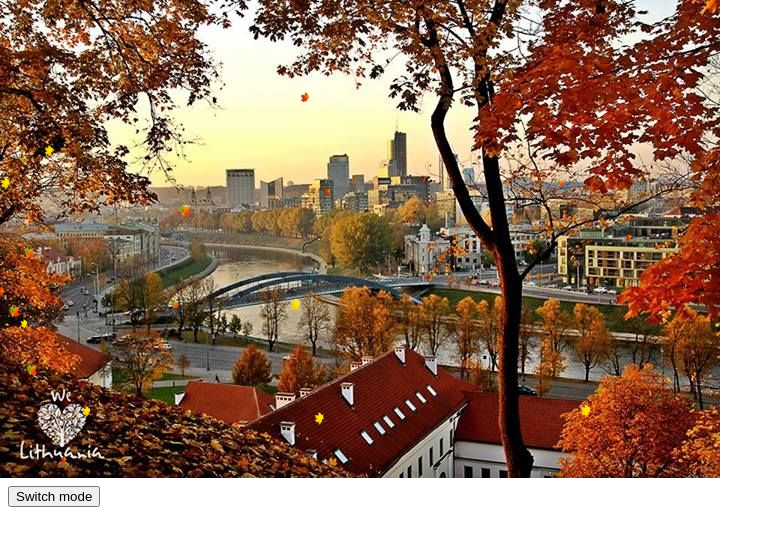
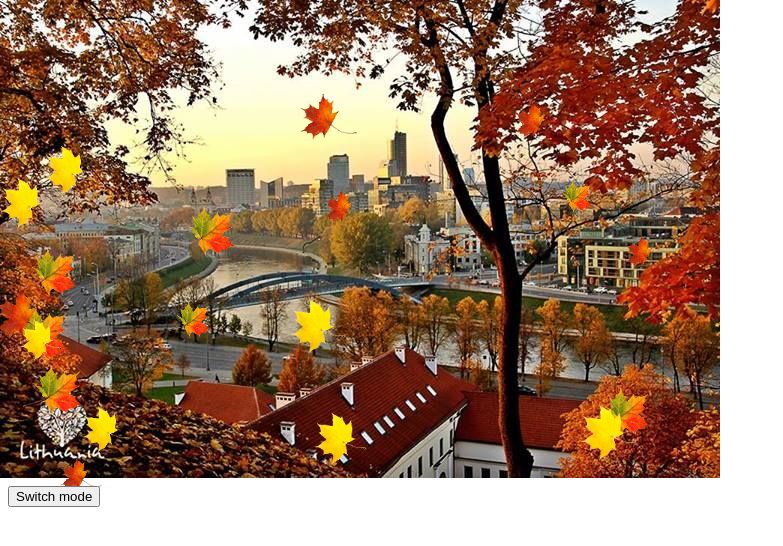
Before and after one commit to meska-lt/KGAT-LD3, a plain HTML site: page index.html in a window 1280 px wide. Both pictures are taken after a click on the button "Switch mode". Shown: the whole page, without its empty margins (0-783 px from the left). Drawn offline with Linux system fonts and the light colour scheme.

Commit message:
1. Images moved to "images" subdir; 2. Leaf falling is conditional now; 3. Updated image URLs.

```diff
--- a/rain-overlay.js
+++ b/rain-overlay.js
@@ -1,4 +1,5 @@
 var background_layer = document.createElement("div");
+var leavesEnabled = false;
 
 (function() {
 	var t = (function() {
@@ -71,7 +72,7 @@ var background_layer = document.createElement("div");
 			}
 			for (i = 0; i < u; i++) {
 				n[i] = new Image();
-				n[i].src = drop_name + ".png"
+				n[i].src = "images/" + drop_name + ".png"
 			}
 			m.action();
 			x = setInterval(m.action, d)
@@ -201,10 +202,12 @@ var background_layer = document.createElement("div");
 			switch(mode) {
 				case 0:
 					m.clearView();
+					leavesEnabled = true;
 					september_21();
 					mode = 1;
 					break;
 				case 1:
+					leavesEnabled = false;
 					m.clearView();
 					m.init();
 					mode = 0;
@@ -319,7 +322,7 @@ function start_leaf(whyp) {
   size=start_fall(starty, whyp);
   f=document.createElement("img");
   f.src=leaf_image[starty%leaf_image.length];
-  f.width=size/4;
+  f.width=size;
   f.style.height="auto";
   f.style.position="absolute";
   f.style.zIndex=1000+starty;
@@ -362,6 +365,10 @@ function set_width() {
 }
 
 function autumn_leaves() {
+	if (!leavesEnabled) {
+		return;
+	}
+
   var i;
   var c=0;
   for (i=0; i<starty; i++) {
--- a/style.css
+++ b/style.css
@@ -1,7 +1,7 @@
 body {
 	width: 720px;
 	height: 478px;
-	background-image: url("background.jpg");
+	background-image: url("images/background.jpg");
 	background-repeat: no-repeat;
 }
 
```
Also changed, not shown: images/background.jpg (renamed from background.jpg), images/raindrop.png (renamed from raindrop.png).
